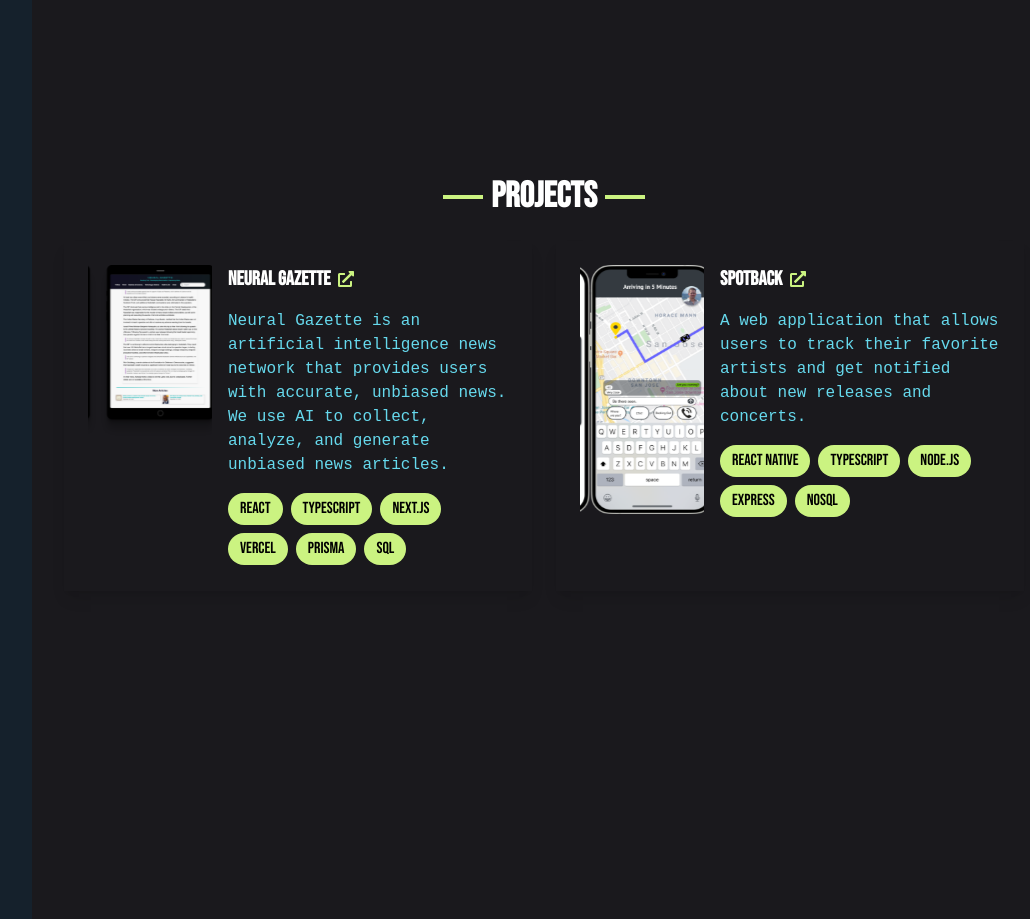
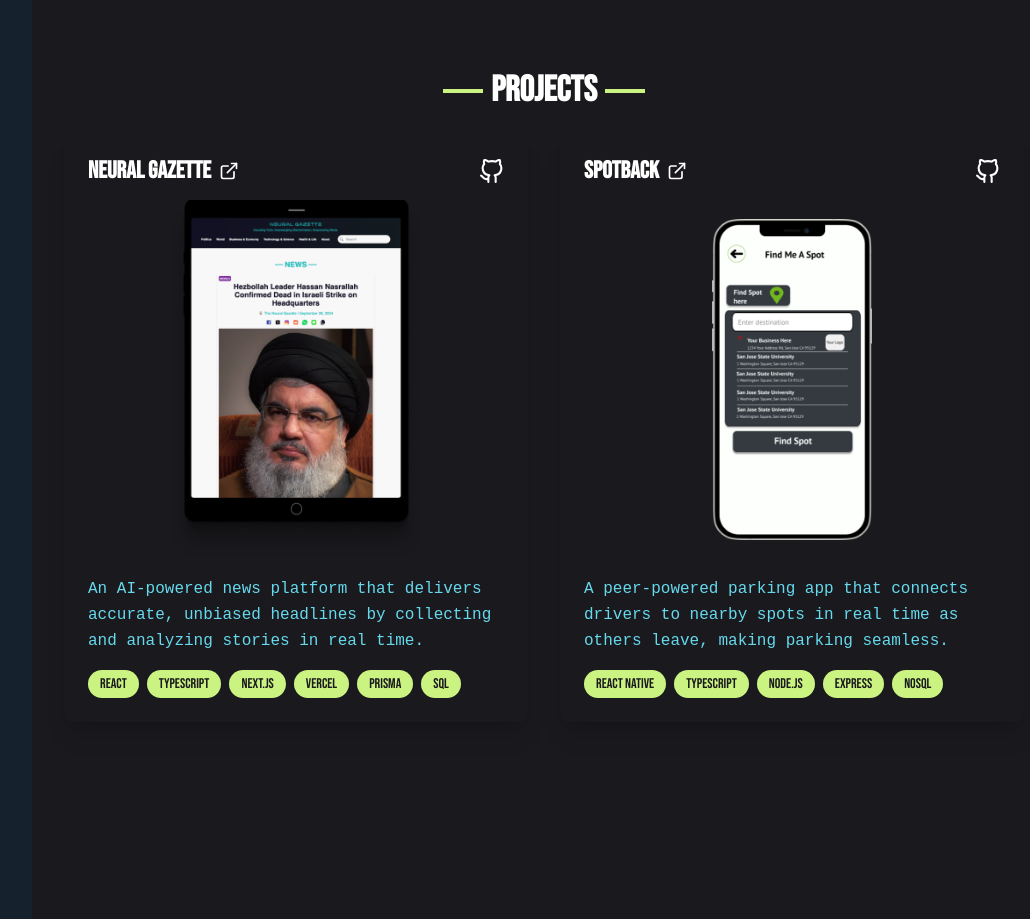
Before and after one commit to jcaru614/portfolio, a Next.js app: page / in a window 1280 px wide. Shown: the part 2700-3619 px from the top of the page, without its empty margins (224-1254 px from the left). Built offline with nearby package versions, Linux system fonts and the light colour scheme.

Commit message:
fixed projects section

```diff
--- a/src/components/ExperienceCard.jsx
+++ b/src/components/ExperienceCard.jsx
@@ -1,5 +1,5 @@
 import React from 'react';
-import { FaExternalLinkAlt } from 'react-icons/fa';
+import { FiExternalLink } from 'react-icons/fi';
 
 const ExperienceCard = ({
   startDate,
@@ -13,7 +13,7 @@ const ExperienceCard = ({
 }) => {
   return (
     <a href={link} target='_blank' rel='noopener noreferrer' className={`block ${className}`}>
-			<div className='p-6 shadow-lg hover:bg-primary hover:shadow-xl hover:rounded-lg transition-all duration-300 max-w-3xl mb-6'>
+      <div className='p-6 shadow-xl hover:bg-primary hover:shadow-xl hover:rounded-lg transition-all duration-300 max-w-3xl mb-6'>
         <div className='flex justify-between items-center mb-4'>
           <span className='text-gray-400'>
             {startDate} — {endDate}
@@ -22,7 +22,8 @@ const ExperienceCard = ({
             <h3 className='text-xl font-bold text-textPrimary hover:text-secondary'>
               {role} · {company}
             </h3>
-						<FaExternalLinkAlt className='ml-2 text-secondary' />
+
+            <FiExternalLink size={20} className='ml-2 text-secondary' />
           </div>
         </div>
         <p className='text-textSecondary mb-4 text-left'>{description}</p>
--- a/src/components/ProjectCard.jsx
+++ b/src/components/ProjectCard.jsx
@@ -1,53 +1,77 @@
 import React from 'react';
-import { FaExternalLinkAlt } from 'react-icons/fa';
+import { FiGithub, FiExternalLink } from 'react-icons/fi';
 import Image from 'next/image';
 import { Carousel } from 'react-responsive-carousel';
 import 'react-responsive-carousel/lib/styles/carousel.min.css';
 
-const ProjectCard = ({ title, description, images, skills, link, className }) => {
+const ProjectCard = ({ title, description, images, skills, link, imageSize, github }) => {
+  const width = imageSize?.width || 200;
+  const height = imageSize?.height || 400;
+
   return (
-		<a href={link} target='_blank' rel='noopener noreferrer' className={`block ${className}`}>
-			<div className='p-6 shadow-lg hover:bg-primary hover:shadow-xl hover:rounded-lg transition-all duration-300 max-w-xl mx-auto mb-6 min-h-[350px] flex'>
-				{/* Image Carousel on the Left */}
-				<div className='w-1/3 pr-4'>
+    <a href={link} target='_blank' rel='noopener noreferrer' className='block'>
+      <div className='w-full flex flex-col items-start gap-4 p-6 rounded-lg shadow-xl bg-background hover:bg-primary hover:shadow-2xl transition-all duration-300'>
+        <div className='w-full flex items-center justify-between'>
+          <div className='flex items-center gap-2 text-textPrimary hover:text-secondary'>
+            <h3 className='text-2xl font-bold leading-none'>{title}</h3>
+            <FiExternalLink size={20} />
+          </div>
+
+          {github && (
+            <a
+              href={github}
+              target='_blank'
+              rel='noopener noreferrer'
+              className='text-textPrimary hover:text-secondary transition-colors duration-200'
+              title='View GitHub'
+            >
+              <FiGithub size={25} />
+            </a>
+          )}
+        </div>
+
+        <div className='w-full max-w-full'>
           <Carousel
             showThumbs={false}
-						infiniteLoop={true}
-						autoPlay={true}
-						interval={3000}
-						transitionTime={500}
+            infiniteLoop
+            autoPlay
+            interval={4000}
+            transitionTime={600}
             showArrows={false}
             showIndicators={false}
             showStatus={false}
           >
-						{images.map((image, index) => (
-							<div key={index}>
+            {images.map((img, idx) => (
+              <div
+                key={idx}
+                className='flex justify-center items-center'
+                style={{
+                  width: `${width}px`,
+                  height: `${height}px`,
+                  margin: '0 auto',
+                }}
+              >
                 <Image
-									src={image}
-									alt={title}
-									width={400}
-									height={300}
-									className='w-full h-full object-cover rounded-lg'
+                  src={img}
+                  alt={`${title} screenshot ${idx + 1}`}
+                  width={width}
+                  height={height}
+                  className='object-contain rounded-lg'
                 />
               </div>
             ))}
           </Carousel>
         </div>
 
-				{/* Text Content on the Right */}
-				<div className='flex-1'>
-					<div className='flex justify-between items-center mb-4'>
-						<div className='flex items-center'>
-							<h3 className='text-xl font-bold text-textPrimary hover:text-secondary'>{title}</h3>
-							<FaExternalLinkAlt className='ml-2 text-secondary' />
-						</div>
-					</div>
-					<p className='text-textSecondary mb-4 text-left'>{description}</p>
+        <div className='w-full text-left'>
+          <p className='text-textSecondary text-base leading-relaxed mb-4'>{description}</p>
 
-					{/* Skills section at the bottom */}
           <div className='flex flex-wrap gap-2'>
-						{skills.map((skill, index) => (
-							<span key={index} className='bg-secondary text-black px-3 py-1 rounded-full'>
+            {skills.map((skill, idx) => (
+              <span
+                key={idx}
+                className='bg-secondary text-background px-3 py-1 rounded-full text-sm font-medium'
+              >
                 {skill}
               </span>
             ))}
--- a/src/pages/projects.jsx
+++ b/src/pages/projects.jsx
@@ -7,29 +7,38 @@ const Projects = () => {
     {
       title: 'Neural Gazette',
       description:
-        'Neural Gazette is an artificial intelligence news network that provides users with accurate, unbiased news. We use AI to collect, analyze, and generate unbiased news articles.',
+        'An AI-powered news platform that delivers accurate, unbiased headlines by collecting and analyzing stories in real time.',
       images: ['/images/ng1.png', '/images/ng2.png', '/images/ng3.png'],
       skills: ['React', 'TypeScript', 'Next.js', 'Vercel', 'Prisma', 'sql'],
       link: 'https://neuralgazette.com/',
+      github: 'https://github.com/jcaru614/neuralgazette',
+      imageSize: {
+        width: 260,
+        height: 360,
+      },
     },
     {
       title: 'SpotBack',
       description:
-        'A web application that allows users to track their favorite artists and get notified about new releases and concerts.',
+        'A peer-powered parking app that connects drivers to nearby spots in real time as others leave, making parking seamless.',
       images: ['/images/spotback1.png', '/images/spotback2.png', '/images/spotback3.png'],
       skills: ['React Native', 'Typescript', 'Node.js', 'Express', 'noSql'],
       link: 'https://www.youtube.com/shorts/TbP9fTLoWOI',
+      github: 'https://github.com/Spotback/spotback',
+      imageSize: {
+        width: 160,
+        height: 360,
+      },
     },
   ];
-  // make the images different aspects for iphone ipads or webviews
-  // Include link to site or video and github
+
   return (
     <section
       id='projects'
       className='min-h-screen flex flex-col items-center justify-center text-center p-4'
     >
       <PageTitle title='Projects' />
-      <div className='w-full max-w-5xl grid grid-cols-1 md:grid-cols-2 md:grid-cols-2 lg:grid-cols-2 gap-6'>
+      <div className='w-full max-w-7xl grid grid-cols-1 md:grid-cols-2 gap-8 items-start'>
         {projects.map((project, index) => (
           <ProjectCard
             key={index}
@@ -38,6 +47,8 @@ const Projects = () => {
             images={project.images}
             skills={project.skills}
             link={project.link}
+            imageSize={project.imageSize}
+            github={project.github}
           />
         ))}
       </div>
--- a/src/styles/globals.css
+++ b/src/styles/globals.css
@@ -26,7 +26,7 @@ body.light {
 	--color-secondary: #90cdf4;
 	--color-background: #e2f0cb;
 	--color-textPrimary: #2d3748;
-	--color-textSecondary: #4a5568;
+	--color-textSecondary: #131a26;
 	--color-borderColor: #a0aec0;
 	--color-cursor: rgba(0, 0, 0, 0.1);
 	--color-cursor-hover: rgba(0, 0, 0, 0.5);
```
Also changed, not shown: src/components/Navbar.jsx (+11 -4 lines). Lines whose indentation alone changed are shown as unchanged.
